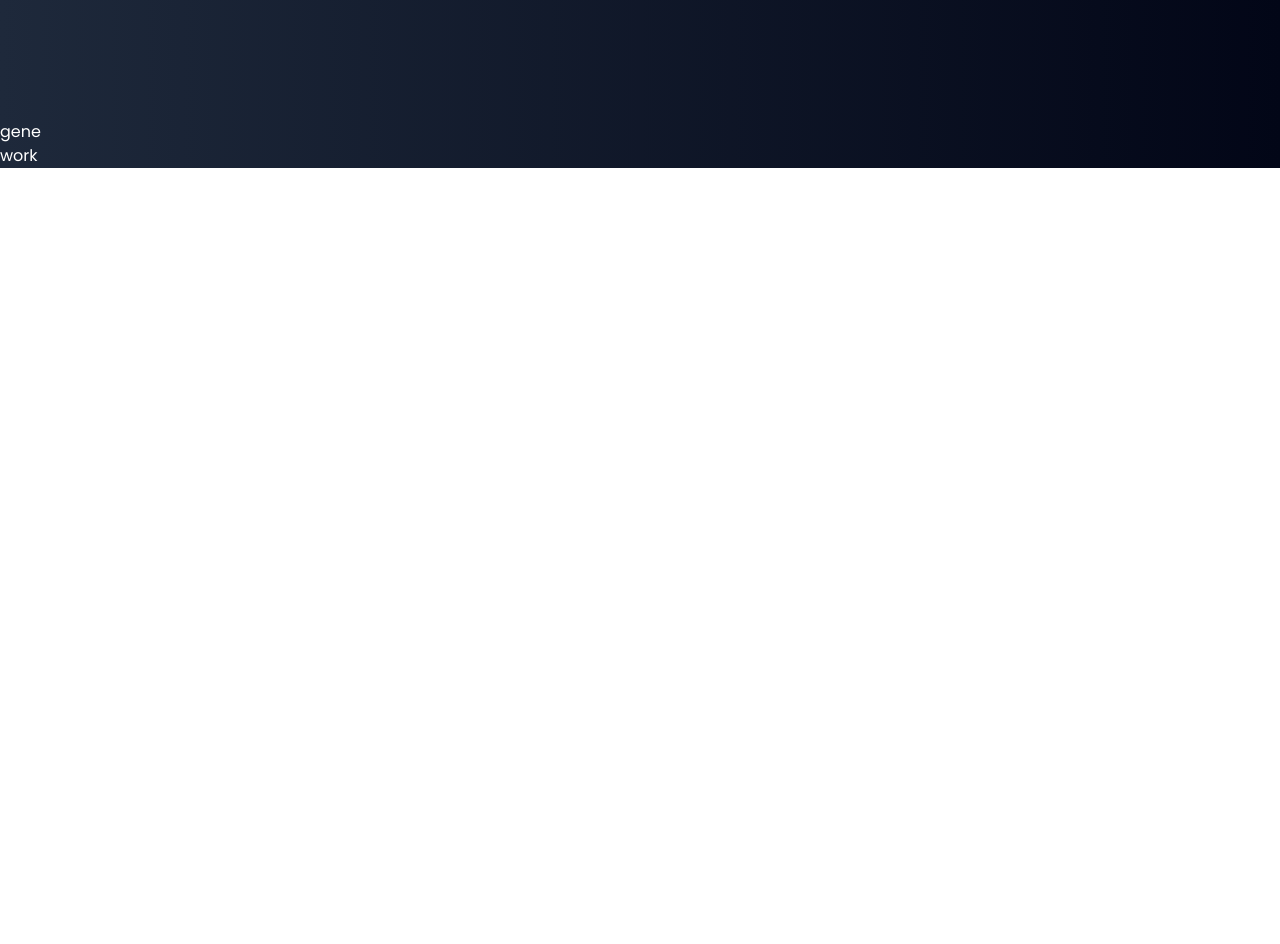
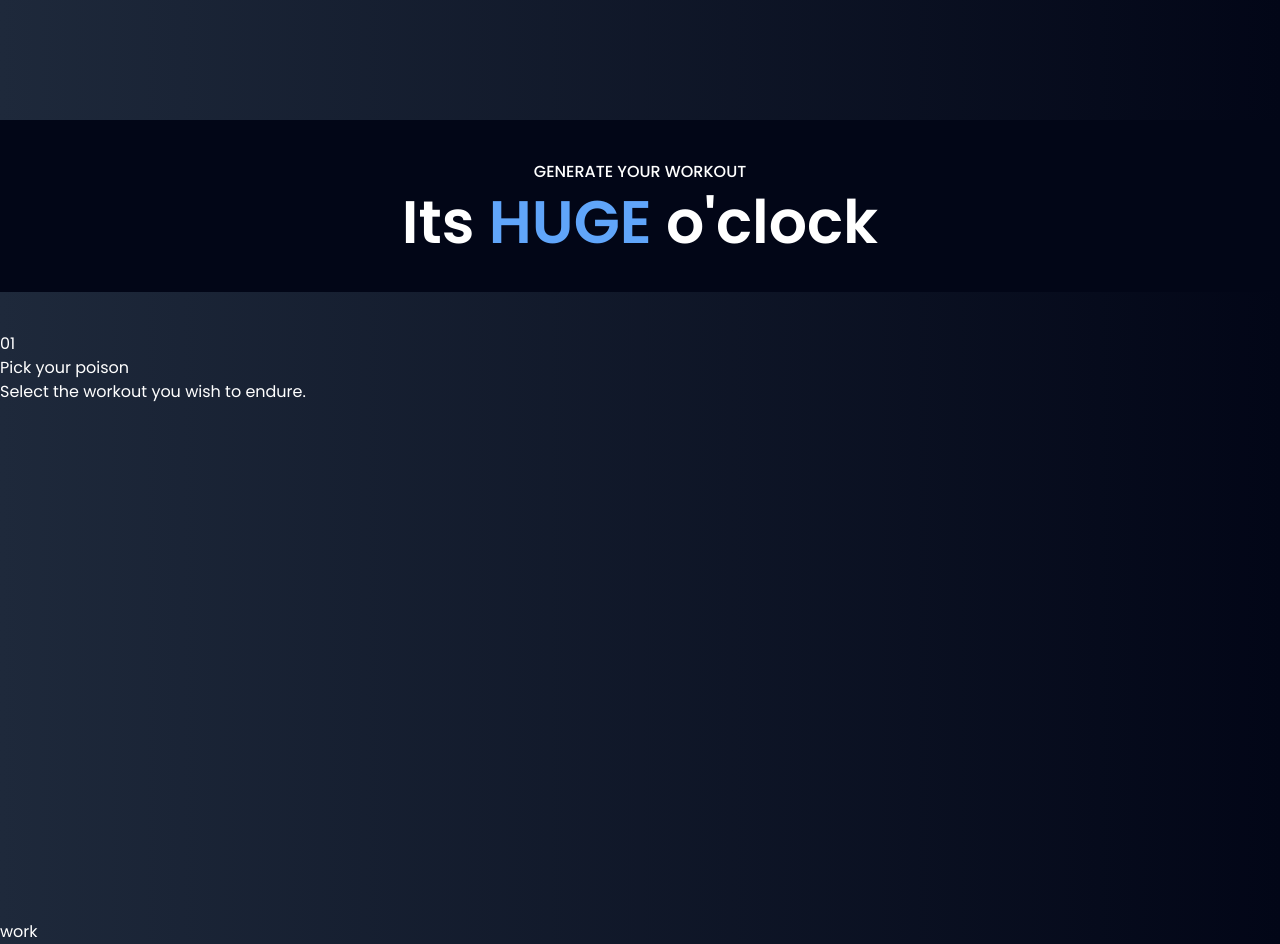
Before and after one commit to kaklewski/gymnormous, a React (Vite) app: page / in a window 1280 px wide. Shown: the part 680-1624 px from the top of the page. Before the commit the page ends 848 px from the top, so only its background shows below. Built offline with nearby package versions, Linux system fonts and the light colour scheme.

Commit message:
Added the Header component

```diff
--- a/src/components/Generator.jsx
+++ b/src/components/Generator.jsx
@@ -1,5 +1,29 @@
 import React from 'react';
+import SectionWrapper from './SectionWrapper';
+
+function Header(props) {
+	const { index, title, description } = props;
+	return (
+		<div>
+			<div>
+				<p>{index}</p>
+				<h4>{title}</h4>
+			</div>
+			<p>{description}</p>
+		</div>
+	);
+}
 
 export default function Generator() {
-	return <div>gene</div>;
+	return (
+		<SectionWrapper
+			header={'generate your workout'}
+			title={['Its', 'Huge', "o'clock"]}>
+			<Header
+				index={'01'}
+				title={'Pick your poison'}
+				description={'Select the workout you wish to endure.'}
+			/>
+		</SectionWrapper>
+	);
 }
```
